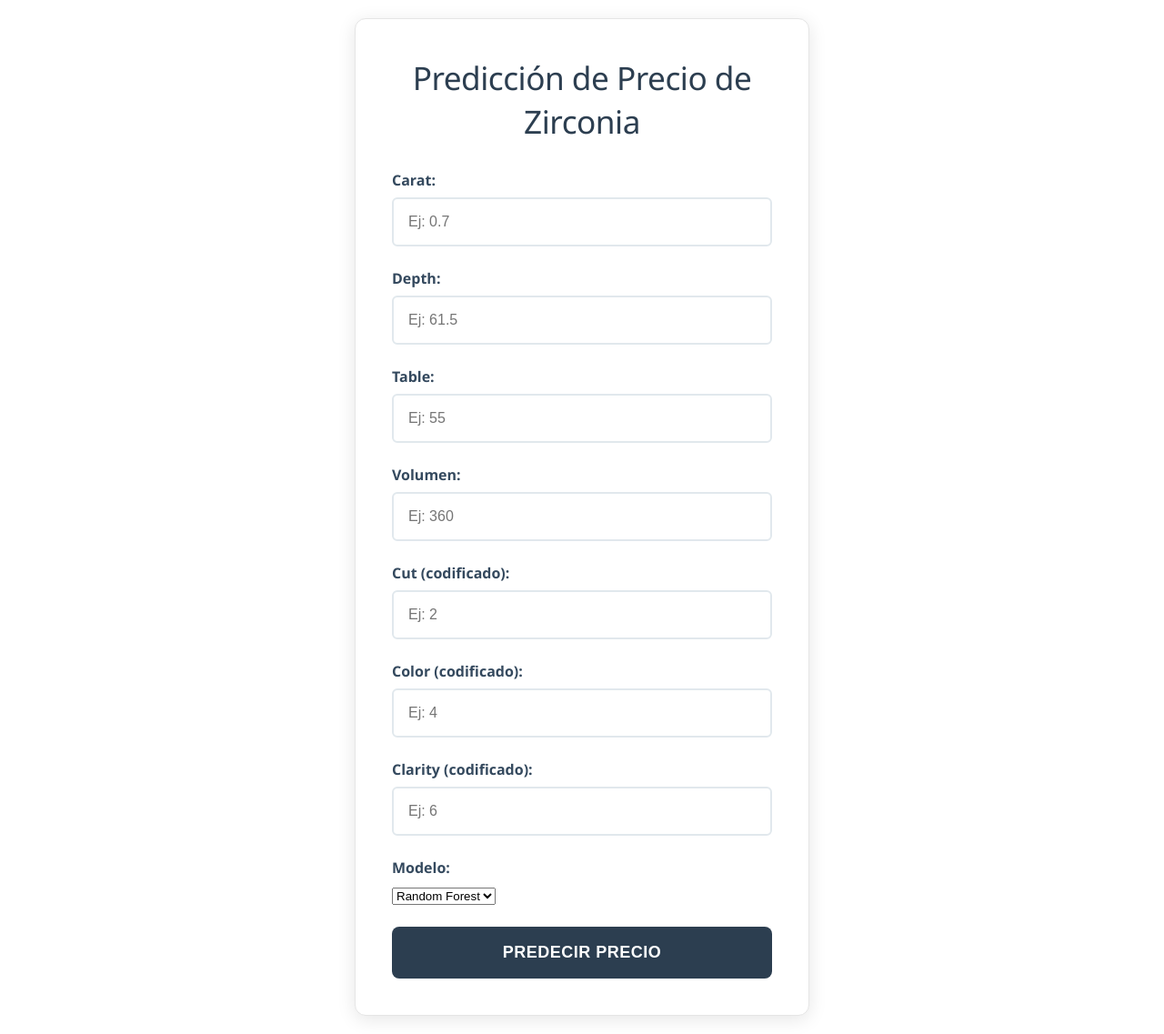
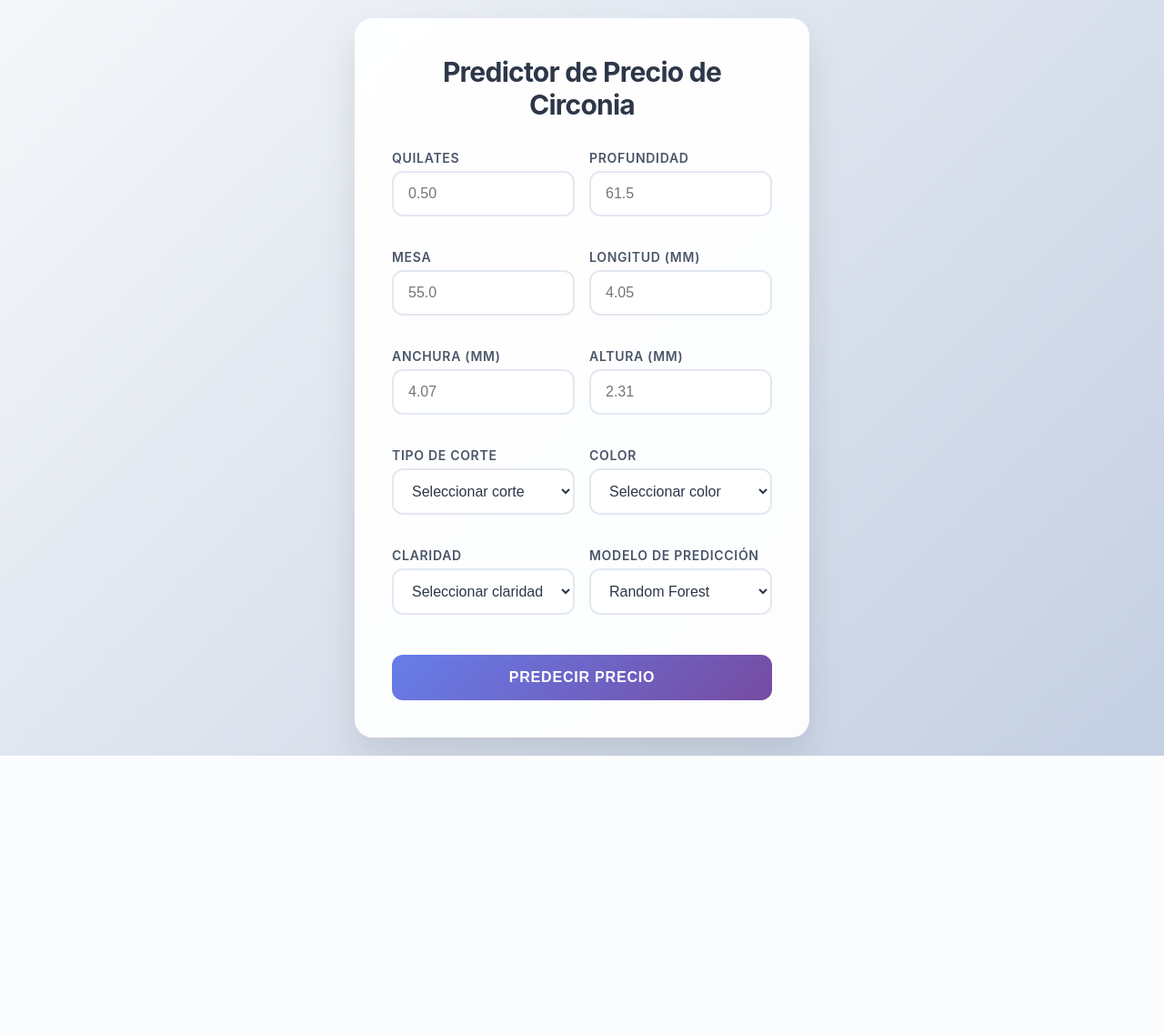
Before and after one commit to EmmanuelRM17/titanic_pca, a Flask app: page / in a window 1280 px wide. Shown: the whole page at 91% size. After the commit the page ends 831 px from the top, so only its background shows below. Run offline with Flask 3, Linux system fonts and the light colour scheme; parts of the project's set-up code (start-up, migrations or seed data) failed here and were passed over.

Commit message:
cambios principales

```diff
--- a/app.py
+++ b/app.py
@@ -1,58 +1,127 @@
 from flask import Flask, request, render_template, jsonify
 import joblib
 import pandas as pd
+import numpy as np
 import logging
 
 app = Flask(__name__)
 logging.basicConfig(level=logging.DEBUG)
 
-# Cargar ambos modelos entrenados
-modelo_rf = joblib.load('modelo_random_forest.pkl')
-modelo_mlp = joblib.load('modelo_red_neuronal.pkl')
-app.logger.debug("Modelos cargados correctamente.")
+# Cargar los modelos entrenados
+try:
+    modelo_rf = joblib.load('modelo_random_forest.pkl')
+    modelo_mlp = joblib.load('modelo_red_neuronal.pkl')
+    app.logger.debug("Modelos cargados correctamente.")
+except FileNotFoundError as e:
+    app.logger.error(f"Error cargando modelos: {e}")
+    modelo_rf = None
+    modelo_mlp = None
 
-# Página principal
+# Mapeos para variables categóricas (según análisis del dataset)
+CUT_MAPPING = {
+    'Fair': 0,
+    'Good': 1,
+    'Very Good': 2,
+    'Premium': 3,
+    'Ideal': 4
+}
+
+COLOR_MAPPING = {
+    'J': 0,
+    'I': 1,
+    'H': 2,
+    'G': 3,
+    'F': 4,
+    'E': 5,
+    'D': 6
+}
+
+CLARITY_MAPPING = {
+    'I1': 0,
+    'SI2': 1,
+    'SI1': 2,
+    'VS2': 3,
+    'VS1': 4,
+    'VVS2': 5,
+    'VVS1': 6,
+    'IF': 7
+}
+
 @app.route('/')
 def home():
     return render_template('index.html')
 
-# Ruta para predicción
 @app.route('/predict', methods=['POST'])
 def predict():
+    # Verificar que los modelos estén cargados
+    if modelo_rf is None or modelo_mlp is None:
+        return jsonify({'error': 'Modelos no disponibles'}), 500
+
     try:
-        # Obtener atributos del formulario (ajusta si necesitas más o menos)
+        # Obtener datos del formulario
         carat = float(request.form['carat'])
         depth = float(request.form['depth'])
         table = float(request.form['table'])
-        volume = float(request.form['volume'])
-        cut_encoded = int(request.form['cut_encoded'])
-        color_encoded = int(request.form['color_encoded'])
-        clarity_encoded = int(request.form['clarity_encoded'])
+        x = float(request.form['x'])
+        y = float(request.form['y'])
+        z = float(request.form['z'])
+        cut = request.form['cut']
+        color = request.form['color']
+        clarity = request.form['clarity']
+        modelo_usado = request.form.get('modelo', 'rf')
 
-        # Modelo a usar (opcional)
-        modelo_usado = request.form.get('modelo', 'rf')  # default es rf
+        # Validar que las categorías existan en los mapeos
+        if cut not in CUT_MAPPING:
+            raise ValueError(f"Tipo de corte '{cut}' no válido")
+        if color not in COLOR_MAPPING:
+            raise ValueError(f"Color '{color}' no válido")
+        if clarity not in CLARITY_MAPPING:
+            raise ValueError(f"Claridad '{clarity}' no válida")
 
-        # Crear DataFrame con los datos
+        # Codificar variables categóricas
+        cut_encoded = CUT_MAPPING[cut]
+        color_encoded = COLOR_MAPPING[color]
+        clarity_encoded = CLARITY_MAPPING[clarity]
+
+        # Calcular volumen
+        volume = x * y * z
+
+        # Crear DataFrame con las características en el orden correcto
+        # Ajusta este orden según cómo entrenaste tu modelo
+        feature_names = [
+            'carat', 'depth', 'table', 'x', 'y', 'z',
+            'cut_encoded', 'color_encoded', 'clarity_encoded', 'volume'
+        ]
+
         data_df = pd.DataFrame([[
-            carat, depth, table, volume, cut_encoded, color_encoded, clarity_encoded
-        ]], columns=[
-            'carat', 'depth', 'table', 'volume', 'cut_encoded', 'color_encoded', 'clarity_encoded'
-        ])
-        app.logger.debug(f"Datos recibidos: {data_df}")
+            carat, depth, table, x, y, z,
+            cut_encoded, color_encoded, clarity_encoded, volume
+        ]], columns=feature_names)
 
-        # Seleccionar modelo
+        app.logger.debug(f"Datos procesados: {data_df.iloc[0].to_dict()}")
+
+        # Realizar predicción
         if modelo_usado == 'mlp':
             prediction = modelo_mlp.predict(data_df)
+            app.logger.debug("Usando modelo Red Neuronal")
         else:
             prediction = modelo_rf.predict(data_df)
+            app.logger.debug("Usando modelo Random Forest")
 
-        app.logger.debug(f"Predicción: {prediction[0]}")
+        precio_estimado = float(prediction[0])
+        app.logger.debug(f"Predicción realizada: ${precio_estimado:.2f}")
 
-        return jsonify({'precio_estimado': float(prediction[0])})
+        return jsonify({
+            'precio_estimado': precio_estimado,
+            'modelo_usado': 'Red Neuronal' if modelo_usado == 'mlp' else 'Random Forest'
+        })
 
+    except ValueError as e:
+        app.logger.error(f"Error de validación: {str(e)}")
+        return jsonify({'error': f'Datos inválidos: {str(e)}'}), 400
     except Exception as e:
-        app.logger.error(f"Error en la predicción: {str(e)}")
-        return jsonify({'error': str(e)}), 400
+        app.logger.error(f"Error en predicción: {str(e)}")
+        return jsonify({'error': 'Error interno del servidor'}), 500
 
 if __name__ == '__main__':
-    app.run(debug=True)
+    app.run(debug=True, host='0.0.0.0', port=5000)
--- a/templates/index.html
+++ b/templates/index.html
@@ -1,9 +1,9 @@
 <!DOCTYPE html>
 <html lang="es">
 <head>
-    <meta charset="UTF-8" />
-    <meta name="viewport" content="width=device-width, initial-scale=1.0" />
-    <title>Clasificador de Insectos</title>
+    <meta charset="UTF-8">
+    <meta name="viewport" content="width=device-width, initial-scale=1.0">
+    <title>Predictor de Precio de Circonia</title>
     <style>
         * {
             margin: 0;
@@ -12,344 +12,326 @@
         }
 
         body {
-        font-family: "Segoe UI", Tahoma, Geneva, Verdana, sans-serif;
-        margin: 0;
-        padding: 20px;
-        background: #ffffff;
+            font-family: 'Inter', -apple-system, BlinkMacSystemFont, sans-serif;
+            background: linear-gradient(135deg, #f5f7fa 0%, #c3cfe2 100%);
             min-height: 100vh;
             display: flex;
+            align-items: center;
             justify-content: center;
-        align-items: center;
+            padding: 20px;
         }
 
         .container {
-        background: white;
+            background: rgba(255, 255, 255, 0.95);
+            backdrop-filter: blur(10px);
+            border-radius: 20px;
+            box-shadow: 0 20px 40px rgba(0, 0, 0, 0.1);
             padding: 40px;
-        border-radius: 12px;
-        box-shadow: 0 4px 20px rgba(0, 0, 0, 0.1);
             max-width: 500px;
             width: 100%;
-        border: 1px solid #e5e5e5;
+            border: 1px solid rgba(255, 255, 255, 0.3);
         }
 
         h1 {
             text-align: center;
-        color: #2c3e50;
-        margin-bottom: 30px;
-        font-size: 2.2em;
-        font-weight: 400;
-        letter-spacing: -0.5px;
+            color: #2d3748;
+            margin-bottom: 32px;
+            font-size: 1.875rem;
+            font-weight: 700;
+            letter-spacing: -0.025em;
         }
 
         .form-group {
-        margin-bottom: 24px;
+            margin-bottom: 20px;
         }
 
         label {
             display: block;
-        margin-bottom: 8px;
+            margin-bottom: 6px;
             font-weight: 600;
-        color: #34495e;
-        font-size: 1rem;
+            color: #4a5568;
+            font-size: 0.875rem;
+            text-transform: uppercase;
+            letter-spacing: 0.05em;
         }
 
-      input[type="text"] {
+        input, select {
+            width: 100%;
+            padding: 14px 16px;
+            border: 2px solid #e2e8f0;
+            border-radius: 12px;
+            font-size: 16px;
+            transition: all 0.2s ease;
+            background: #ffffff;
+            color: #2d3748;
+        }
+
+        input:focus, select:focus {
+            outline: none;
+            border-color: #667eea;
+            box-shadow: 0 0 0 3px rgba(102, 126, 234, 0.1);
+            transform: translateY(-1px);
+        }
+
+        select {
+            cursor: pointer;
+        }
+
+        .btn-predict {
             width: 100%;
             padding: 16px;
-        border: 2px solid #e1e8ed;
-        border-radius: 6px;
-        font-size: 16px;
-        transition: all 0.3s ease;
-        background: #ffffff;
-        box-sizing: border-box;
-      }
-
-      input[type="text"]:focus {
-        outline: none;
-        border-color: #2c3e50;
-        background: #ffffff;
-        box-shadow: 0 0 0 3px rgba(44, 62, 80, 0.1);
-      }
-
-      input[type="submit"] {
-        width: 100%;
-        padding: 18px;
-        background: #2c3e50;
+            background: linear-gradient(135deg, #667eea 0%, #764ba2 100%);
             color: white;
             border: none;
-        border-radius: 8px;
-        font-size: 18px;
+            border-radius: 12px;
+            font-size: 16px;
             font-weight: 600;
             cursor: pointer;
             transition: all 0.3s ease;
             text-transform: uppercase;
-        letter-spacing: 0.5px;
+            letter-spacing: 0.05em;
+            margin-top: 24px;
         }
 
-      input[type="submit"]:hover {
-        background: #34495e;
-        transform: translateY(-1px);
+        .btn-predict:hover:not(:disabled) {
+            transform: translateY(-2px);
+            box-shadow: 0 10px 25px rgba(102, 126, 234, 0.3);
         }
 
-      input[type="submit"]:active {
-        transform: translateY(0);
-      }
-
-      input[type="submit"]:disabled {
-        background: #bdc3c7;
+        .btn-predict:disabled {
+            background: #cbd5e0;
             cursor: not-allowed;
             transform: none;
         }
 
-      #resultado {
+        .result {
             margin-top: 24px;
             padding: 20px;
-        border-radius: 8px;
+            border-radius: 12px;
             text-align: center;
             font-weight: 600;
-        font-size: 1.1em;
-        border: 2px solid transparent;
-        transition: all 0.4s ease;
             display: none;
+            animation: slideUp 0.4s ease;
         }
 
-      .loading {
-        background: #f8f9fa;
-        color: #6c757d;
-        border-color: #dee2e6;
-        animation: pulse 1.5s infinite;
+        .result.success {
+            background: linear-gradient(135deg, #48bb78, #38a169);
+            color: white;
         }
 
-      .success {
-        background: #d4edda;
-        color: #155724;
-        border-color: #c3e6cb;
-        animation: slideIn 0.5s ease;
+        .result.error {
+            background: linear-gradient(135deg, #f56565, #e53e3e);
+            color: white;
         }
 
-      .error {
-        background: #f8d7da;
-        color: #721c24;
-        border-color: #f5c6cb;
-        animation: slideIn 0.5s ease;
+        .result.loading {
+            background: #f7fafc;
+            color: #718096;
+            border: 2px solid #e2e8f0;
         }
 
-      @keyframes pulse {
-        0% {
-          opacity: 0.6;
+        .spinner {
+            display: inline-block;
+            width: 18px;
+            height: 18px;
+            border: 2px solid #e2e8f0;
+            border-top: 2px solid #667eea;
+            border-radius: 50%;
+            animation: spin 1s linear infinite;
+            margin-right: 8px;
         }
 
-        50% {
-          opacity: 1;
+        .grid {
+            display: grid;
+            grid-template-columns: 1fr 1fr;
+            gap: 16px;
         }
 
-        100% {
-          opacity: 0.6;
-        }
+        .full-width {
+            grid-column: 1 / -1;
         }
 
-      @keyframes slideIn {
+        @keyframes slideUp {
             from {
                 opacity: 0;
-          transform: translateY(-10px);
+                transform: translateY(20px);
             }
-
             to {
                 opacity: 1;
                 transform: translateY(0);
             }
         }
 
-      .spinner {
-        display: inline-block;
-        width: 20px;
-        height: 20px;
-        border: 3px solid #f3f3f3;
-        border-top: 3px solid #6c757d;
-        border-radius: 50%;
-        animation: spin 1s linear infinite;
-        margin-right: 10px;
+        @keyframes spin {
+            0% { transform: rotate(0deg); }
+            100% { transform: rotate(360deg); }
         }
 
-      @keyframes spin {
-        0% {
-          transform: rotate(0deg);
+        @media (max-width: 640px) {
+            .container {
+                padding: 24px;
+                margin: 16px;
             }
 
-        100% {
-          transform: rotate(360deg);
-        }
-      }
-
-      @media (max-width: 600px) {
-        .container {
-          padding: 20px;
-          margin: 10px;
+            .grid {
+                grid-template-columns: 1fr;
             }
 
             h1 {
-          font-size: 1.8em;
+                font-size: 1.5rem;
             }
         }
     </style>
 </head>
-
 <body>
     <div class="container">
-      <h1>Predicción de Precio de Zirconia</h1>
-      <form id="formulario" onsubmit="predecirPrecio(event)">
+        <h1>Predictor de Precio de Circonia</h1>
+        <form id="formulario">
+            <div class="grid">
                 <div class="form-group">
-          <label for="carat">Carat:</label>
-          <input
-            type="text"
-            id="carat"
-            name="carat"
-            placeholder="Ej: 0.7"
-            required
-          />
+                    <label for="carat">Quilates</label>
+                    <input type="number" id="carat" step="0.01" min="0.1" max="5" placeholder="0.50" required>
                 </div>
                 <div class="form-group">
-          <label for="depth">Depth:</label>
-          <input
-            type="text"
-            id="depth"
-            name="depth"
-            placeholder="Ej: 61.5"
-            required
-          />
+                    <label for="depth">Profundidad</label>
+                    <input type="number" id="depth" step="0.1" min="40" max="80" placeholder="61.5" required>
                 </div>
                 <div class="form-group">
-          <label for="table">Table:</label>
-          <input
-            type="text"
-            id="table"
-            name="table"
-            placeholder="Ej: 55"
-            required
-          />
+                    <label for="table">Mesa</label>
+                    <input type="number" id="table" step="0.1" min="40" max="80" placeholder="55.0" required>
                 </div>
                 <div class="form-group">
-          <label for="volume">Volumen:</label>
-          <input
-            type="text"
-            id="volume"
-            name="volume"
-            placeholder="Ej: 360"
-            required
-          />
+                    <label for="x">Longitud (mm)</label>
+                    <input type="number" id="x" step="0.01" min="1" max="15" placeholder="4.05" required>
                 </div>
                 <div class="form-group">
-          <label for="cut_encoded">Cut (codificado):</label>
-          <input
-            type="text"
-            id="cut_encoded"
-            name="cut_encoded"
-            placeholder="Ej: 2"
-            required
-          />
+                    <label for="y">Anchura (mm)</label>
+                    <input type="number" id="y" step="0.01" min="1" max="15" placeholder="4.07" required>
                 </div>
                 <div class="form-group">
-          <label for="color_encoded">Color (codificado):</label>
-          <input
-            type="text"
-            id="color_encoded"
-            name="color_encoded"
-            placeholder="Ej: 4"
-            required
-          />
+                    <label for="z">Altura (mm)</label>
+                    <input type="number" id="z" step="0.01" min="1" max="10" placeholder="2.31" required>
                 </div>
                 <div class="form-group">
-          <label for="clarity_encoded">Clarity (codificado):</label>
-          <input
-            type="text"
-            id="clarity_encoded"
-            name="clarity_encoded"
-            placeholder="Ej: 6"
-            required
-          />
+                    <label for="cut">Tipo de Corte</label>
+                    <select id="cut" required>
+                        <option value="">Seleccionar corte</option>
+                        <option value="Fair">Fair</option>
+                        <option value="Good">Good</option>
+                        <option value="Very Good">Very Good</option>
+                        <option value="Premium">Premium</option>
+                        <option value="Ideal">Ideal</option>
+                    </select>
                 </div>
                 <div class="form-group">
-          <label for="modelo">Modelo:</label>
-          <select id="modelo" name="modelo">
+                    <label for="color">Color</label>
+                    <select id="color" required>
+                        <option value="">Seleccionar color</option>
+                        <option value="D">D (Incoloro)</option>
+                        <option value="E">E (Incoloro)</option>
+                        <option value="F">F (Incoloro)</option>
+                        <option value="G">G (Casi incoloro)</option>
+                        <option value="H">H (Casi incoloro)</option>
+                        <option value="I">I (Casi incoloro)</option>
+                        <option value="J">J (Casi incoloro)</option>
+                    </select>
+                </div>
+                <div class="form-group">
+                    <label for="clarity">Claridad</label>
+                    <select id="clarity" required>
+                        <option value="">Seleccionar claridad</option>
+                        <option value="I1">I1 (Imperfecciones visibles)</option>
+                        <option value="SI2">SI2 (Pequeñas imperfecciones)</option>
+                        <option value="SI1">SI1 (Pequeñas imperfecciones)</option>
+                        <option value="VS2">VS2 (Muy pequeñas imperfecciones)</option>
+                        <option value="VS1">VS1 (Muy pequeñas imperfecciones)</option>
+                        <option value="VVS2">VVS2 (Imperfecciones muy, muy pequeñas)</option>
+                        <option value="VVS1">VVS1 (Imperfecciones muy, muy pequeñas)</option>
+                        <option value="IF">IF (Internamente perfecto)</option>
+                    </select>
+                </div>
+                <div class="form-group">
+                    <label for="modelo">Modelo de predicción</label>
+                    <select id="modelo">
                         <option value="rf">Random Forest</option>
                         <option value="mlp">Red Neuronal</option>
                     </select>
                 </div>
-        <input type="submit" value="Predecir Precio" />
+            </div>
+            <button type="submit" class="btn-predict">Predecir Precio</button>
         </form>
-      <div id="resultado"></div>
+        <div id="resultado" class="result"></div>
     </div>
 
     <script>
+        // Manejar la predicción del precio
         function predecirPrecio(event) {
             event.preventDefault();
 
-        const form = document.getElementById("formulario");
-        const data = new FormData(form);
-        const resultado = document.getElementById("resultado");
-        const submitBtn = form.querySelector('input[type="submit"]');
+            const form = document.getElementById('formulario');
+            const resultado = document.getElementById('resultado');
+            const submitBtn = form.querySelector('.btn-predict');
 
-        // Animación de carga
+            // Preparar datos del formulario
+            const formData = new FormData();
+            const inputs = form.querySelectorAll('input, select');
+            inputs.forEach(input => {
+                formData.append(input.name || input.id, input.value);
+            });
+
+            // Estado de carga
             submitBtn.disabled = true;
-        submitBtn.value = "Calculando...";
-        mostrarResultado(
-          '<div class="spinner"></div>Calculando precio...',
-          "loading"
-        );
+            submitBtn.textContent = 'Procesando...';
+            mostrarResultado('<div class="spinner"></div>Calculando precio estimado...', 'loading');
 
-        fetch("/predict", {
-          method: "POST",
-          body: new URLSearchParams(data),
+            // Realizar petición
+            fetch('/predict', {
+                method: 'POST',
+                body: formData
             })
-          .then((response) => response.json())
-          .then((data) => {
+            .then(response => response.json())
+            .then(data => {
                 setTimeout(() => {
                     if (data.error) {
-                mostrarResultado("Error: " + data.error, "error");
+                        mostrarResultado(`Error: ${data.error}`, 'error');
                     } else {
-                mostrarResultado(
-                  `✓ Precio estimado: <strong>$${data.precio_estimado.toFixed(
-                    2
-                  )}</strong>`,
-                  "success"
-                );
+                        const precio = parseFloat(data.precio_estimado).toFixed(2);
+                        mostrarResultado(`Precio estimado: $${precio}`, 'success');
                     }
                     resetButton();
-            }, 800);
+                }, 600);
             })
-          .catch((error) => {
+            .catch(error => {
                 setTimeout(() => {
-              mostrarResultado(
-                "Error de conexión. Intenta nuevamente.",
-                "error"
-              );
+                    mostrarResultado('Error de conexión. Intenta nuevamente.', 'error');
                     resetButton();
-            }, 800);
-            console.error("Error:", error);
+                }, 600);
+                console.error('Error:', error);
             });
         }
 
         function mostrarResultado(mensaje, tipo) {
-        const resultado = document.getElementById("resultado");
+            const resultado = document.getElementById('resultado');
             resultado.innerHTML = mensaje;
-        resultado.className = tipo;
-        resultado.style.display = "block";
+            resultado.className = `result ${tipo}`;
+            resultado.style.display = 'block';
         }
 
         function resetButton() {
-        const submitBtn = document.querySelector('input[type="submit"]');
+            const submitBtn = document.querySelector('.btn-predict');
             submitBtn.disabled = false;
-        submitBtn.value = "Predecir Precio";
+            submitBtn.textContent = 'Predecir Precio';
         }
 
-      // Limpiar resultado al cambiar cualquier input o select
-      document
-        .querySelectorAll("input[type='text'], select")
-        .forEach((element) => {
-          element.addEventListener("input", function () {
-            const resultado = document.getElementById("resultado");
-            if (resultado.style.display !== "none") {
-              resultado.style.opacity = "0.5";
+        // Event listeners
+        document.getElementById('formulario').addEventListener('submit', predecirPrecio);
+
+        // Limpiar resultado al cambiar inputs
+        document.querySelectorAll('input, select').forEach(element => {
+            element.addEventListener('input', function() {
+                const resultado = document.getElementById('resultado');
+                if (resultado.style.display !== 'none') {
+                    resultado.style.opacity = '0.6';
                 }
             });
         });
```
Lines whose indentation alone changed are shown as unchanged.
